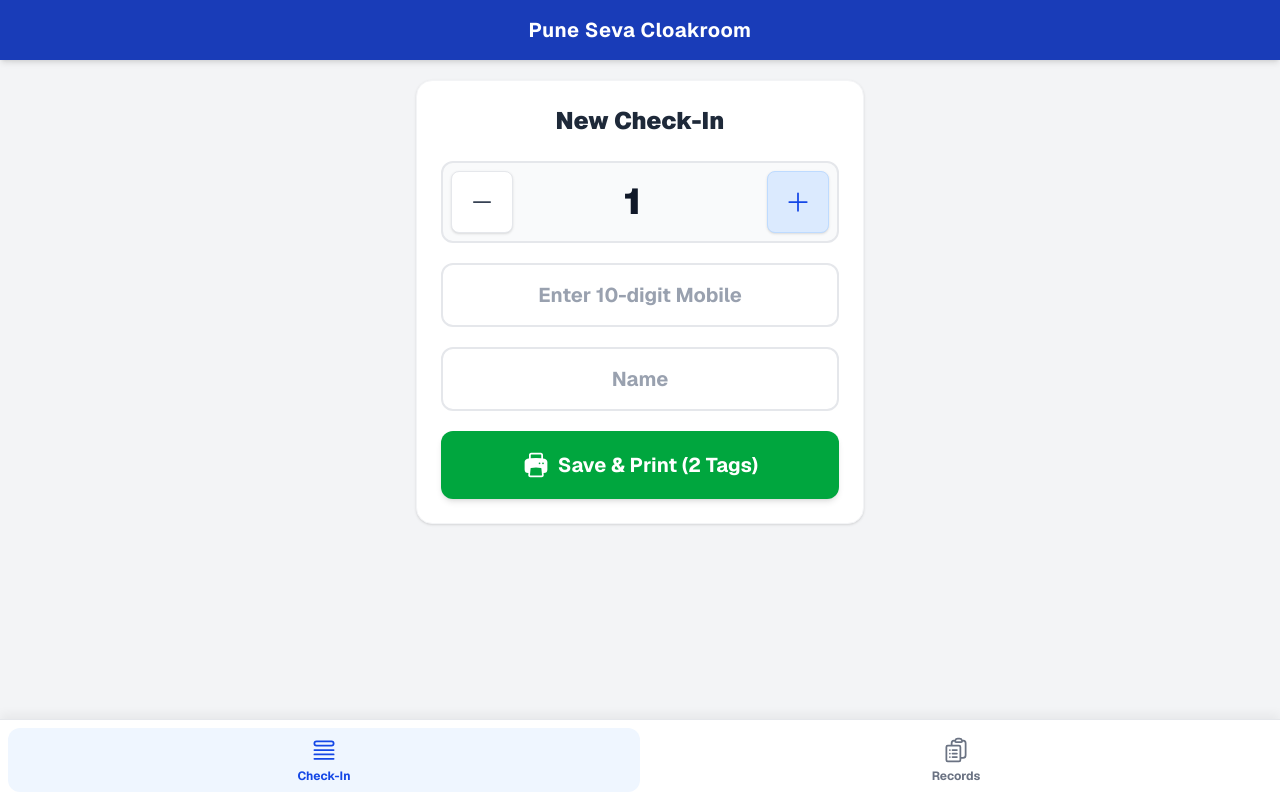
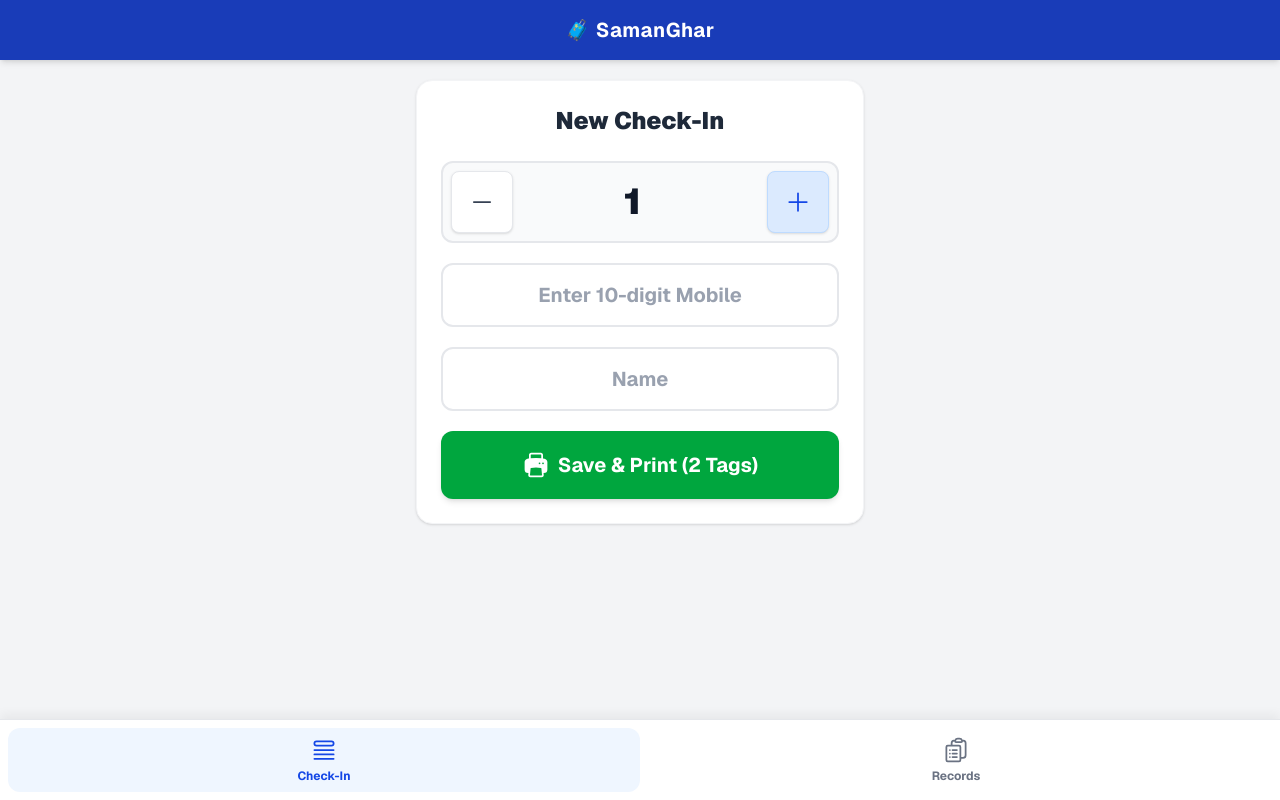
Before and after one commit to dhirajtekade/pune-cloakroom, a Next.js app: page / in a window 1280 px wide. Built offline with nearby package versions, Linux system fonts and the light colour scheme.

Commit message:
name changed

```diff
--- a/src/app/layout.js
+++ b/src/app/layout.js
@@ -12,8 +12,8 @@ const geistMono = Geist_Mono({
 });
 
 export const metadata = {
-  title: "Create Next App",
-  description: "Generated by create next app",
+  title: "SamanGhar | Cloakroom Dept",
+  description: "Cloakroom Management System",
 };
 
 export default function RootLayout({ children }) {
--- a/src/app/page.js
+++ b/src/app/page.js
@@ -14,7 +14,7 @@ export default function Home() {
     <main className="bg-gray-100 min-h-screen pb-20 font-sans">
       {/* Top Header */}
       <header className="bg-blue-800 text-white p-4 text-center shadow-md fixed top-0 w-full z-10">
-        <h1 className="text-xl font-bold tracking-wide">Pune Seva Cloakroom</h1>
+        <h1 className="text-xl font-bold tracking-wide">🧳 SamanGhar</h1>
       </header>
 
       {/* Main Content Area */}
--- a/src/components/CheckInView.jsx
+++ b/src/components/CheckInView.jsx
@@ -155,7 +155,7 @@ const printTokens = (tokenId, name, mobile, bagCount) => {
 
   // 1. MAHATMA MASTER LABEL
   let mahatmaTag = `
-${CENTER}${BOLD_ON}PUNE SEVA CLOAKROOM${BOLD_OFF}
+${CENTER}${BOLD_ON}CLOAKROOM${BOLD_OFF}
 --------------------------------
 ${CENTER}MAHATMA COPY
 ${JUMBO}${tokenId}${NORMAL}
@@ -191,7 +191,7 @@ ${FEED}`;
 //   // 1. Format the Mahatma Tag (The Master Receipt)
 //   let printData = `
 // --------------------------------
-//       PUNE SEVA CLOAKROOM
+//       CLOAKROOM
 // --------------------------------
 // TOKEN ID: ${tokenId}
 // NAME: ${name}
```
